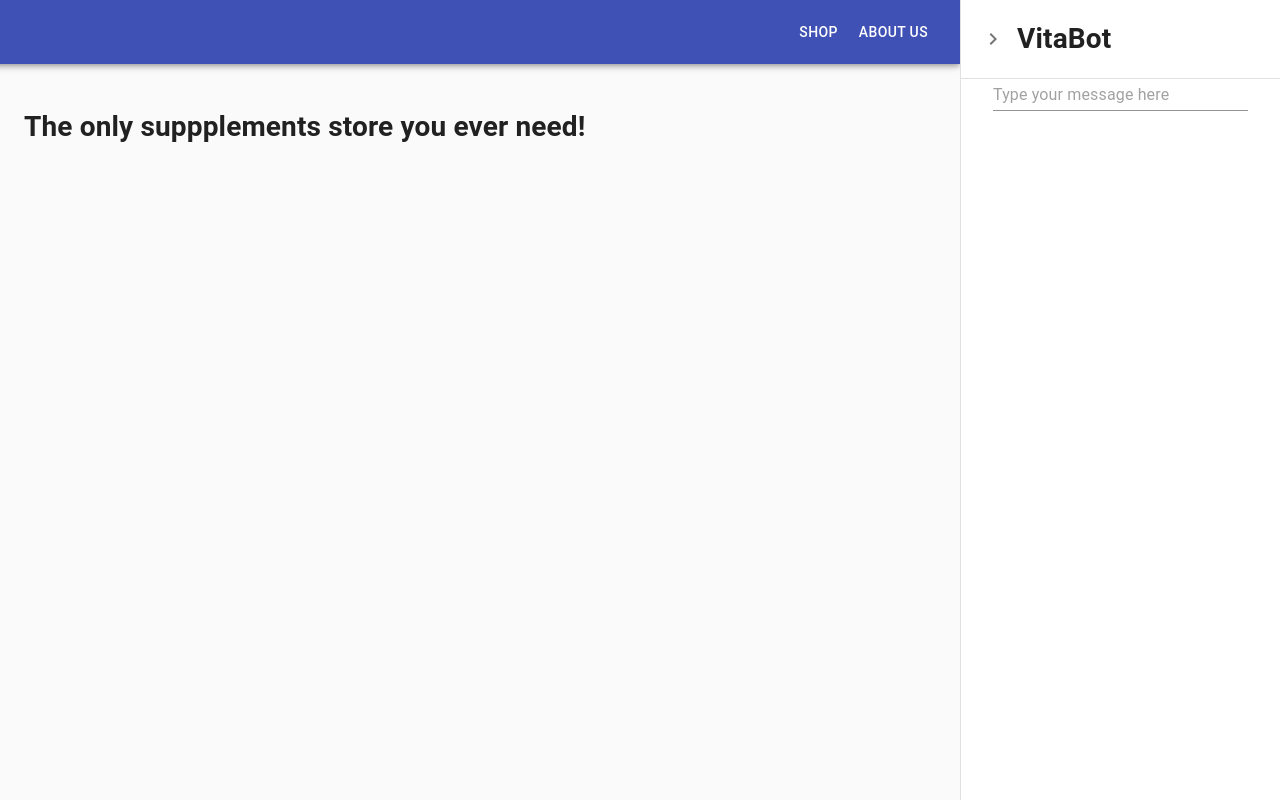
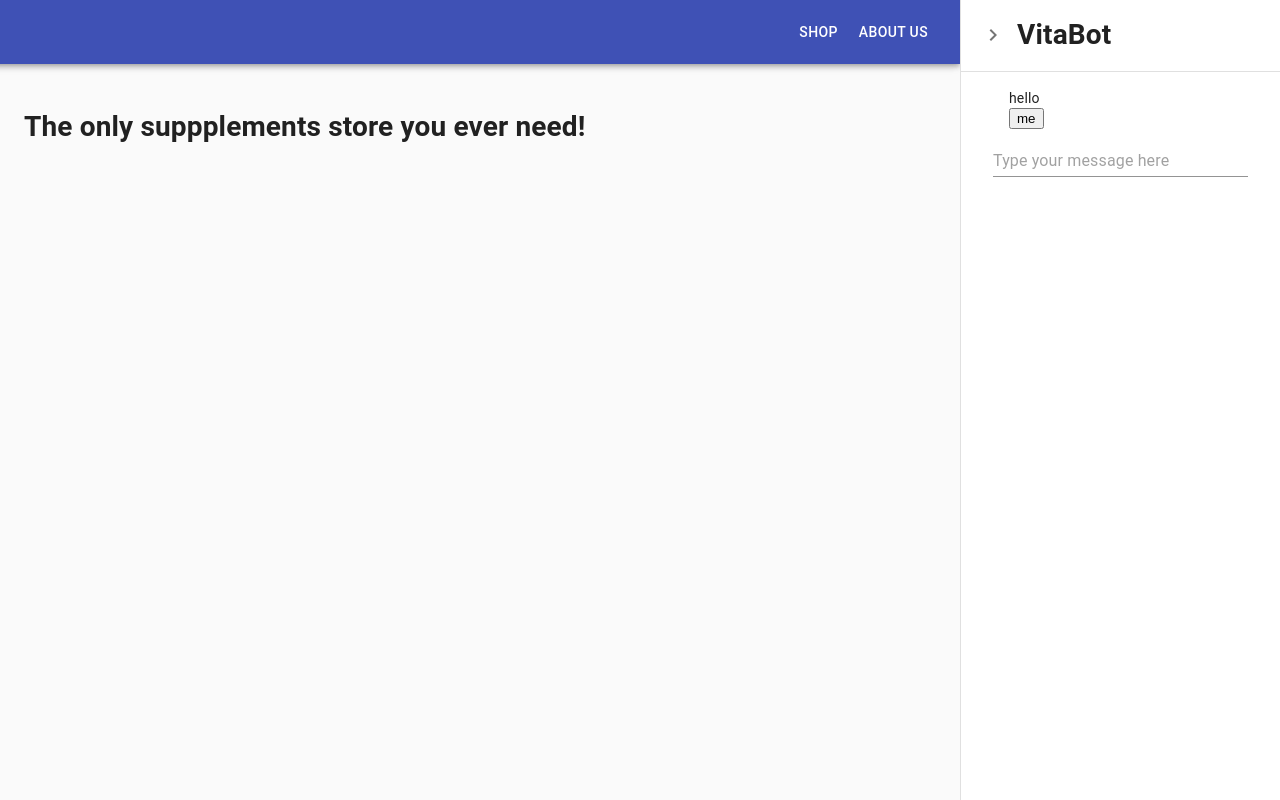
Before and after one commit to k-awe-some/vitastore, a React (Create React App) app in the folder client/: page / in a window 1280 px wide. Both pictures are taken after a click on the button "open drawer". Built offline with nearby package versions, Linux system fonts and the light colour scheme; no server answers.

Commit message:
created Message component and hooked it up to ChatBot logic

```diff
--- a/client/src/components/ChatBot.jsx
+++ b/client/src/components/ChatBot.jsx
@@ -1,24 +1,32 @@
-import React, { useState } from "react";
-import axios from "axios/index";
+import React, { useState, useEffect } from "react";
+import axios from "axios";
 import { makeStyles } from "@material-ui/core/styles";
-import { Input } from "@material-ui/core";
+import { List, ListItem, Input } from "@material-ui/core";
+
+import Message from "./Message";
 
 const useStyles = makeStyles({
   botContainer: {
     padding: "0 2rem",
     display: "flex",
-    flexDirection: "column"
+    flexDirection: "column",
+    height: "100%"
   }
 });
 
 const ChatBot = () => {
   const classes = useStyles();
 
-  const [state, setState] = useState({
-    messages: []
-  });
+  const [messages, setMessages] = useState([]);
+
+  useEffect(() => {
+    console.log("I was called");
+    df_text_query("hello");
+    // df_event_query("Welcome");
+  }, []);
 
   const df_text_query = async text => {
+    try {
       let says = {
         speaks: "me",
         msg: {
@@ -26,34 +34,58 @@ const ChatBot = () => {
         }
       };
 
-    setState({ messages: [...state.messages, says] });
+      setMessages([...messages, says]);
+
       const res = await axios.post("/api/df_text_query", { text });
+      console.log("in df_text_query", res);
 
-    for (let msg of res.data.fulfillmentMessages) {
+      for (let msg of res.data[0].queryResult.fulfillmentMessages) {
         says = {
           speaks: "bot",
           msg: msg
         };
 
-      setState({ messages: [...state.messages, says] });
+        setMessages([...messages, says]);
+      }
+    } catch (err) {
+      console.log(err);
     }
   };
 
-  const df_event_query = async event => {
-    const res = await axios.post("/api/df_event_query", { event });
+  // const df_event_query = async event => {
+  //   try {
+  //     const res = await axios.post("/api/df_event_query", event);
+  //     console.log("in df_text_query", res);
+  //
+  //     for (let msg of res.data.fulfillmentMessages) {
+  //       let says = {
+  //         speaks: "me",
+  //         msg: msg
+  //       };
+  //
+  //       setMessages([...messages, says]);
+  //     }
+  //   } catch (err) {
+  //     console.log(err);
+  //   }
+  // };
 
-    for (let msg of res.data.fulfillmentMessages) {
-      let says = {
-        speaks: "me",
-        msg: msg
-      };
-
-      setState({ messages: [...state.messages, says] });
-    }
+  const renderMessages = messages => {
+    console.log(messages);
+    return (
+      <List>
+        {messages.map((msg, i) => (
+          <ListItem key={i}>
+            <Message speaks={msg.speaks} text={msg.msg.text.text} />
+          </ListItem>
+        ))}
+      </List>
+    );
   };
 
   return (
     <div className={classes.botContainer}>
+      {messages && renderMessages(messages)}
       <Input placeholder="Type your message here" fullWidth />
     </div>
   );
--- /dev/null
+++ b/client/src/components/Message.jsx
@@ -0,0 +1,25 @@
+import React from "react";
+
+const Message = ({ speaks, text }) => {
+  return (
+    <div>
+      {speaks === "bot" && (
+        <div>
+          <button>{speaks}</button>
+        </div>
+      )}
+
+      <div>
+        <span>{text}</span>
+      </div>
+
+      {speaks === "me" && (
+        <div>
+          <button>{speaks}</button>
+        </div>
+      )}
+    </div>
+  );
+};
+
+export default Message;
```
Also changed, not shown: 1 other file (tests, documents, lock files or other folders). Lines whose indentation alone changed are shown as unchanged.
